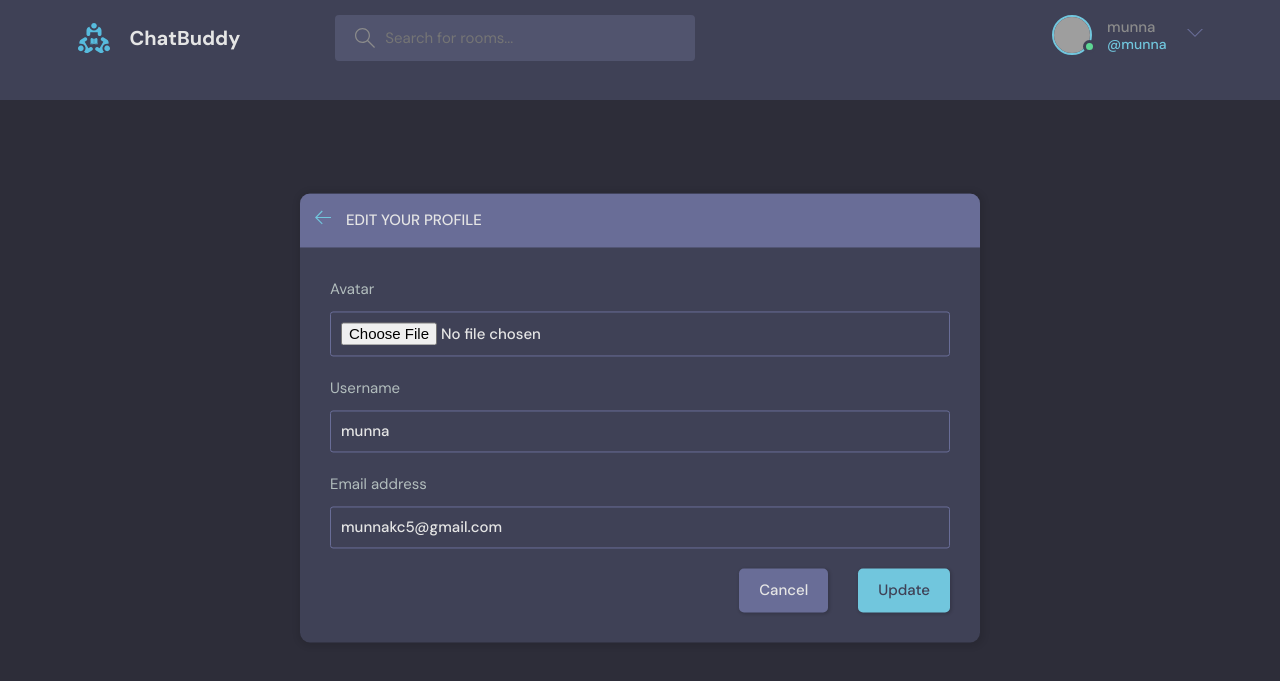
After one commit to shamilkc/chatbuddy, a Django app: page /update-user/ in a window 1280 px wide. The commit adds this page. Shown: the top 681 px of the page. Run offline with Django 4.2, Linux system fonts and the light colour scheme; a user stored in the database is signed in; grey boxes are pictures that could not be loaded.

Commit message:
user edit

```diff
--- a/Chatbuddy/base/forms.py
+++ b/Chatbuddy/base/forms.py
@@ -1,6 +1,7 @@
 from dataclasses import field
 from django.forms import ModelForm
 from .models import Room
+from django.contrib.auth.models import User
 
 
 class roomForm(ModelForm):
@@ -8,3 +9,10 @@ class roomForm(ModelForm):
         model = Room
         fields = '__all__'
         exclude = ['host','participents']
+
+
+
+class UserForm(ModelForm):
+    class Meta:
+        model = User
+        fields =['username','email']
--- a/Chatbuddy/base/templates/base/profile.html
+++ b/Chatbuddy/base/templates/base/profile.html
@@ -20,7 +20,9 @@
           <div class="profile__info">
             <h3>{{user.username}}</h3>
             <p>@{{user.username}}</p>
-            <a href="edit-user.html" class="btn btn--main btn--pill">Edit Profile</a>
+            {% if request.user == user %}
+            <a href="{% url 'update-user'%}" class="btn btn--main btn--pill">Edit Profile</a>
+            {% endif %}
           </div>
           <div class="profile__about">
             <h3>About</h3>
--- /dev/null
+++ b/Chatbuddy/base/templates/base/update-user.html
@@ -0,0 +1,48 @@
+{% extends 'main.html'%}
+
+    {% block content %}
+
+    <main class="update-account layout">
+        <div class="container">
+            <div class="layout__box">
+                <div class="layout__boxHeader">
+                    <div class="layout__boxTitle">
+                        <a href="{% url 'home' %}">
+                            <svg version="1.1" xmlns="http://www.w3.org/2000/svg" width="32" height="32"
+                                viewBox="0 0 32 32">
+                                <title>arrow-left</title>
+                                <path
+                                    d="M13.723 2.286l-13.723 13.714 13.719 13.714 1.616-1.611-10.96-10.96h27.625v-2.286h-27.625l10.965-10.965-1.616-1.607z">
+                                </path>
+                            </svg>
+                        </a>
+                        <h3>Edit your profile</h3>
+                    </div>
+                </div>
+                <div class="layout__body">
+
+                    <form class="form" action="" method="post">
+                      {% csrf_token %}
+
+                        <div class="form__group">
+                            <label for="profile_pic">Avatar</label>
+                            <input id="profile_pic" name="profile_pic" type="file" />
+                        </div>
+                  {% for feild in form %}
+              <div class="form__group">
+                <label for="username">{{feild.label}}</label>
+                {{feild}}
+              </div>
+              {% endfor %}
+
+                        <div class="form__action">
+                            <a class="btn btn--dark" href="index.html">Cancel</a>
+                            <button class="btn btn--main" type="submit">Update</button>
+                        </div>
+                    </form>
+                </div>
+            </div>
+        </div>
+      </div>
+    </main>
+ {% endblock %}
--- a/Chatbuddy/base/urls.py
+++ b/Chatbuddy/base/urls.py
@@ -14,5 +14,7 @@ urlpatterns = [
     path('update-room<str:pk>/',views.updateRoom,name="update-room"),
     path('delete-room<str:pk>/',views.deleteRoom,name="delete-room"),
     path('delete-messege<str:pk>/',views.deleteMessege,name="delete-messege"),
+    path('update-user/',views.updateUser,name="update-user"),
+
 
 ]
--- a/Chatbuddy/base/views.py
+++ b/Chatbuddy/base/views.py
@@ -2,11 +2,12 @@
 from email.message import Message
 from multiprocessing import context
 import re
+from unicodedata import name
 from django.http import HttpResponse
 from django.shortcuts import render, redirect
 from django.urls import is_valid_path
 from .models import Room ,Topic, Messege
-from .forms import roomForm
+from .forms import roomForm,UserForm
 from django.db.models import Q
 from django.contrib.auth.decorators import login_required
 from django.contrib.auth.models import User
@@ -126,21 +127,27 @@ def userProfile(request,pk):
 @login_required(login_url='login')
 def createRoom(request):
     form = roomForm()
+    topics = Topic.objects.all()
     if request.method == 'POST':
-        form = roomForm(request.POST)
-        if form.is_valid():
-            room = form.save(commit=False)
-            room.host = request.user
-            room.save()
-            return redirect('home')
+        topic_name = request.POST.get('topic')
+        topic,created = Topic.objects.get_or_create(name=topic_name)
+        Room.objects.create(
+            host = request.user,
+            topic = topic,
+            name=request.POST.get('name'),
+            description = request.POST.get('description')
+        )
+        return redirect('home')
 
     context = {
-        'form':form
+        'form':form,
+        'topics':topics
     }
     return render(request, 'base/room_form.html',context)
 
 @login_required(login_url='login')
 def updateRoom(request,pk):
+    topics = Topic.objects.all()
     room = Room.objects.get(id=pk)
     form = roomForm(instance=room)
 
@@ -148,12 +155,17 @@ def updateRoom(request,pk):
         return HttpResponse("you are not allowed here!!!")
 
     if request.method == 'POST':
-        form = roomForm(request.POST,instance=room)
-        if form.is_valid():
-            form.save()
-            return redirect('home')
+        topic_name = request.POST.get('topic')
+        topic,created = Topic.objects.get_or_create(name=topic_name)
+        room.name = request.POST.get('name')
+        room.topic = topic
+        room.description = request.POST.get('description')
+        room.save()
+        return redirect('home')
     context ={
-        'form':form
+        'form':form,
+        'topics':topics,
+        'room':room
     }
     return render(request,'base/room_form.html',context)
 
@@ -178,3 +190,18 @@ def deleteMessege(request,pk):
         messege.delete()
         return redirect('home')
     return render(request,'base/delete.html',{'obj':messege})
+
+@login_required(login_url='login')
+def updateUser(request):
+    user =request.user
+    form = UserForm(instance=user)
+
+    if request.method == "POST":
+        form = UserForm(request.POST,instance=user)
+        if form.is_valid():
+            form.save()
+            return redirect('user-profile',pk=user.id)
+    context ={
+        'form':form
+    }
+    return render(request,'base/update-user.html',context)
--- a/Chatbuddy/templates/main.html
+++ b/Chatbuddy/templates/main.html
@@ -7,7 +7,7 @@
     <meta name="viewport" content="width=device-width, initial-scale=1.0" />
     <link rel="shortcut icon" href="assets/favicon.ico" type="image/x-icon" />
     <link rel="stylesheet" href="{% static 'styles/style.css'%}" />
-    <title>StudyBuddy - Find study partners around the world!</title>
+    <title>ChatBuddy - Find study partners around the world!</title>
   </head>
 
   <body>
@@ -15,7 +15,7 @@
       <div class="container">
         <a href="{% url 'home' %}" class="header__logo">
           <img src="{% static 'images/logo.svg' %}" />
-          <h1>StudyBuddy</h1>
+          <h1>ChatBuddy</h1>
         </a>
         <form class="header__search" method="get" action="{% url 'home'%}">
           <label>
@@ -34,7 +34,7 @@
           <!-- Logged In -->
           {% if request.user.is_authenticated %}
           <div class="header__user">
-            <a href="profile.html">
+            <a href="{% url 'user-profile' user.id %}">
               <div class="avatar avatar--medium active">
                 <img src="https://randomuser.me/api/portraits/men/37.jpg" />
               </div>
@@ -56,7 +56,7 @@
           {% endif %}
 
           <div class="dropdown-menu">
-            <a href="settings.html" class="dropdown-link"
+            <a href="{% url 'update-user'%}" class="dropdown-link"
               ><svg version="1.1" xmlns="http://www.w3.org/2000/svg" width="32" height="32" viewBox="0 0 32 32">
                 <title>tools</title>
                 <path
```
Also changed, not shown: Chatbuddy/base/templates/base/room_form.html (+27 -7 lines), Chatbuddy/db.sqlite3.
